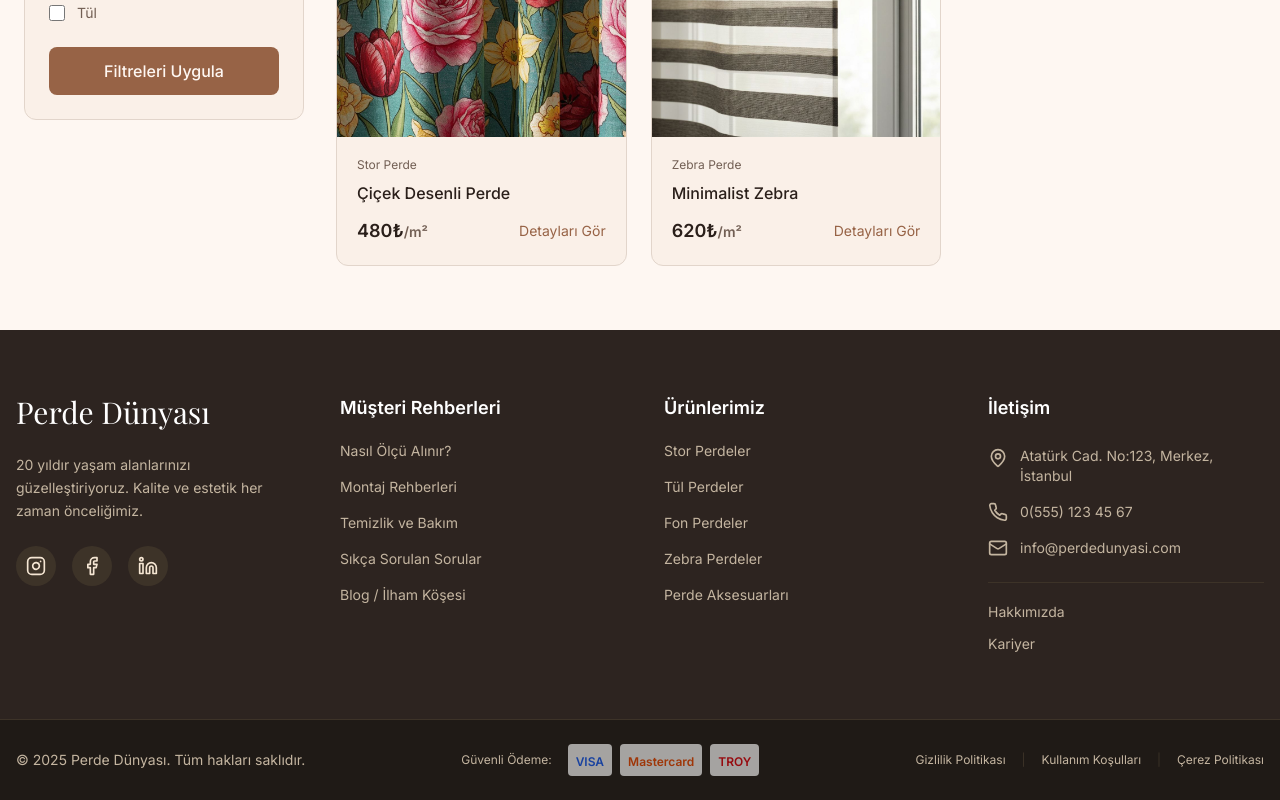
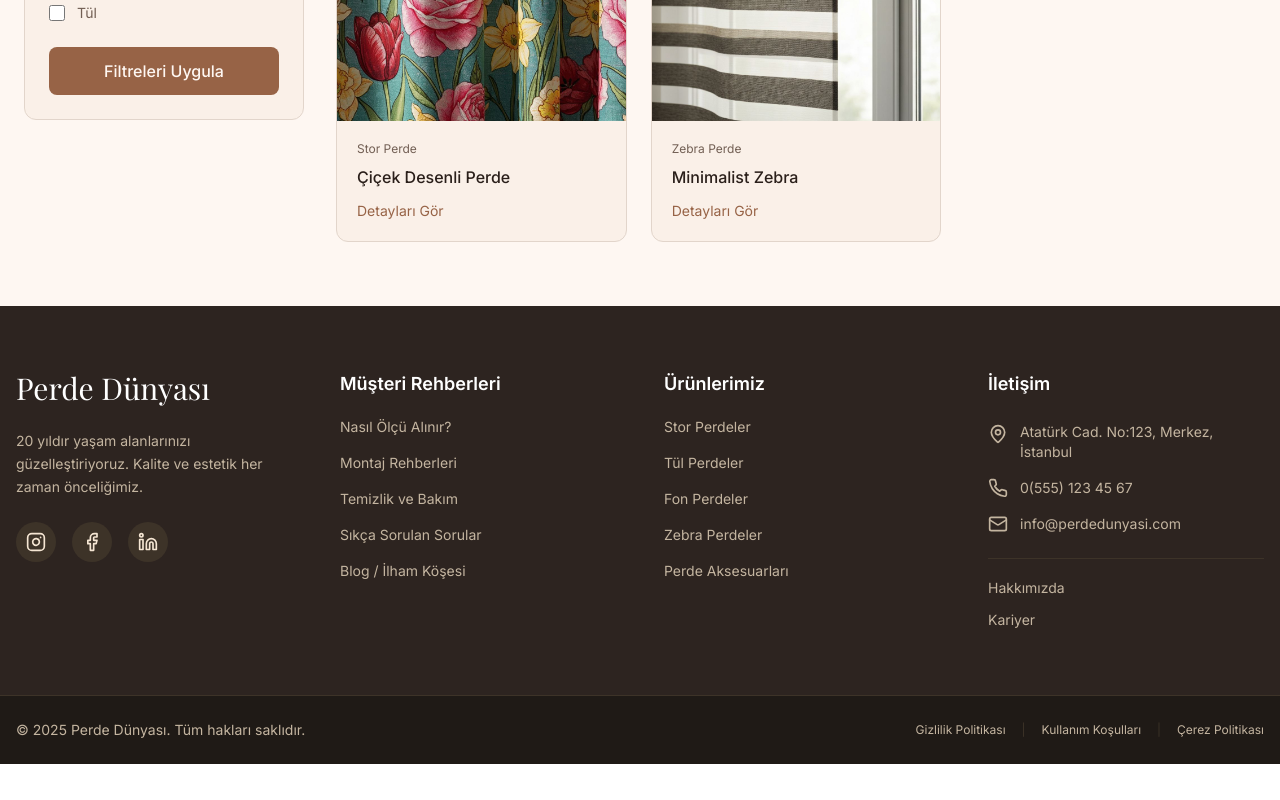
Before and after one commit to metehanelmas1/perdeci, a Next.js app: page /urunler in a window 1280 px wide. Shown: the part 1346-2146 px from the top of the page. After the commit the page ends 2110 px from the top, so only its background shows below. Built offline with nearby package versions, Linux system fonts and the light colour scheme; a web font is replaced by a local one.

Commit message:
Remove price details from featured products and product grid; clean up footer payment methods section for a more streamlined appearance

```diff
--- a/components/featured-products.tsx
+++ b/components/featured-products.tsx
@@ -8,8 +8,7 @@ const products = [
     id: 1,
     name: "Luna Tül Perde",
     category: "Tül Perdeler",
-    price: "2.499",
-    originalPrice: "3.200",
+
     badge: "Yeni Sezon",
     image: "/luxury-white-sheer-curtain-fabric-close-up.jpg",
   },
@@ -17,8 +16,7 @@ const products = [
     id: 2,
     name: "Zenith Zebra Perde",
     category: "Zebra Perdeler",
-    price: "1.899",
-    originalPrice: "2.400",
+
     badge: "İndirim",
     image: "/modern-gray-zebra-blinds-in-office.jpg",
   },
@@ -97,10 +95,6 @@ export function FeaturedProducts() {
                 <p className="text-xs text-accent uppercase tracking-wider">{product.category}</p>
                 <h3 className="font-serif text-xl text-primary">{product.name}</h3>
                 <div className="flex items-center gap-3">
-                  <span className="text-lg font-semibold text-foreground">{product.price} ₺</span>
-                  {product.originalPrice && (
-                    <span className="text-sm text-muted-foreground line-through">{product.originalPrice} ₺</span>
-                  )}
                 </div>
               </div>
             </div>
--- a/components/footer.tsx
+++ b/components/footer.tsx
@@ -187,21 +187,8 @@ export function Footer() {
             {/* Copyright */}
             <p className="text-sm text-[#C4B5A0]">© 2025 Perde Dünyası. Tüm hakları saklıdır.</p>
 
-            {/* Payment Methods */}
-            <div className="flex items-center gap-4">
-              <span className="text-xs text-[#C4B5A0]">Güvenli Ödeme:</span>
-              <div className="flex items-center gap-2 opacity-60">
-                <div className="bg-white rounded px-2 py-1">
-                  <span className="text-xs font-semibold text-blue-600">VISA</span>
-                </div>
-                <div className="bg-white rounded px-2 py-1">
-                  <span className="text-xs font-semibold text-orange-600">Mastercard</span>
-                </div>
-                <div className="bg-white rounded px-2 py-1">
-                  <span className="text-xs font-semibold text-red-600">TROY</span>
-                </div>
-              </div>
-            </div>
+
+
 
             {/* Legal Links */}
             <div className="flex flex-wrap justify-center gap-4 text-xs">
--- a/components/product-grid.tsx
+++ b/components/product-grid.tsx
@@ -9,7 +9,6 @@ const products = [
     id: 1,
     name: "Modern Stor Perde",
     category: "Stor Perde",
-    price: 450,
     image: "/modern-roller-blinds-in-minimalist-room.jpg",
     hoverImage: "/modern-room-with-roller-blinds-installed.jpg",
   },
@@ -17,7 +16,6 @@ const products = [
     id: 2,
     name: "Zarif Tül Perde",
     category: "Tül Perde",
-    price: 320,
     image: "/elegant-sheer-curtains-in-bright-living-room.jpg",
     hoverImage: "/elegant-living-room-with-sheer-curtains.jpg",
   },
@@ -25,7 +23,6 @@ const products = [
     id: 3,
     name: "Zebra Perde - Gri",
     category: "Zebra Perde",
-    price: 580,
     image: "/modern-gray-zebra-blinds-in-office.jpg",
     hoverImage: "/modern-office-with-zebra-blinds.jpg",
   },
@@ -33,7 +30,6 @@ const products = [
     id: 4,
     name: "Blackout Perde - Bej",
     category: "Blackout Perde",
-    price: 680,
     image: "/elegant-velvet-blackout-curtains-beige.jpg",
     hoverImage: "/elegant-bedroom-with-blackout-curtains.jpg",
   },
@@ -41,7 +37,6 @@ const products = [
     id: 5,
     name: "Klasik Tül",
     category: "Tül Perde",
-    price: 280,
     image: "/luxury-white-sheer-curtain-fabric-close-up.jpg",
     hoverImage: "/bright-room-with-white-sheer-curtains.jpg",
   },
@@ -49,7 +44,6 @@ const products = [
     id: 6,
     name: "Premium Stor",
     category: "Stor Perde",
-    price: 520,
     image: "/premium-roller-blinds-beige-color.jpg",
     hoverImage: "/modern-living-room-with-premium-roller-blinds.jpg",
   },
@@ -57,7 +51,6 @@ const products = [
     id: 7,
     name: "Çiçek Desenli Perde",
     category: "Stor Perde",
-    price: 480,
     image: "/floral-pattern-curtain-fabric.jpg",
     hoverImage: "/cozy-room-with-floral-curtains.jpg",
   },
@@ -65,7 +58,6 @@ const products = [
     id: 8,
     name: "Minimalist Zebra",
     category: "Zebra Perde",
-    price: 620,
     image: "/zebra-blinds-dual-layer-window-treatment.jpg",
     hoverImage: "/minimalist-room-with-zebra-blinds.jpg",
   },
@@ -126,9 +118,7 @@ export function ProductGrid() {
                 {product.name}
               </h3>
               <div className="flex items-center justify-between">
-                <p className="text-lg font-semibold text-foreground">
-                  {product.price}₺<span className="text-sm text-muted-foreground">/m²</span>
-                </p>
+
                 <button className="text-sm text-accent hover:underline">Detayları Gör</button>
               </div>
             </div>
```
